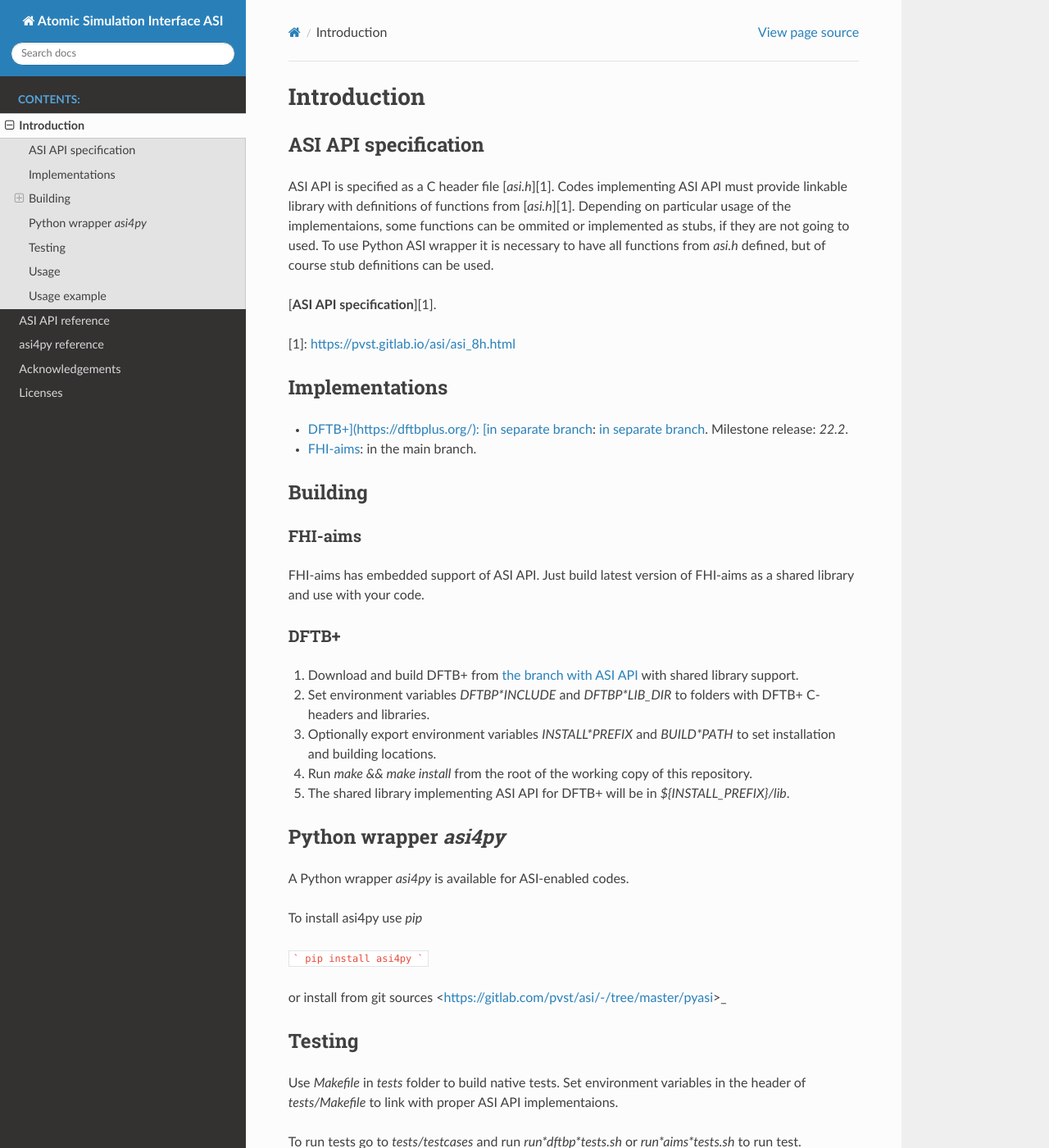
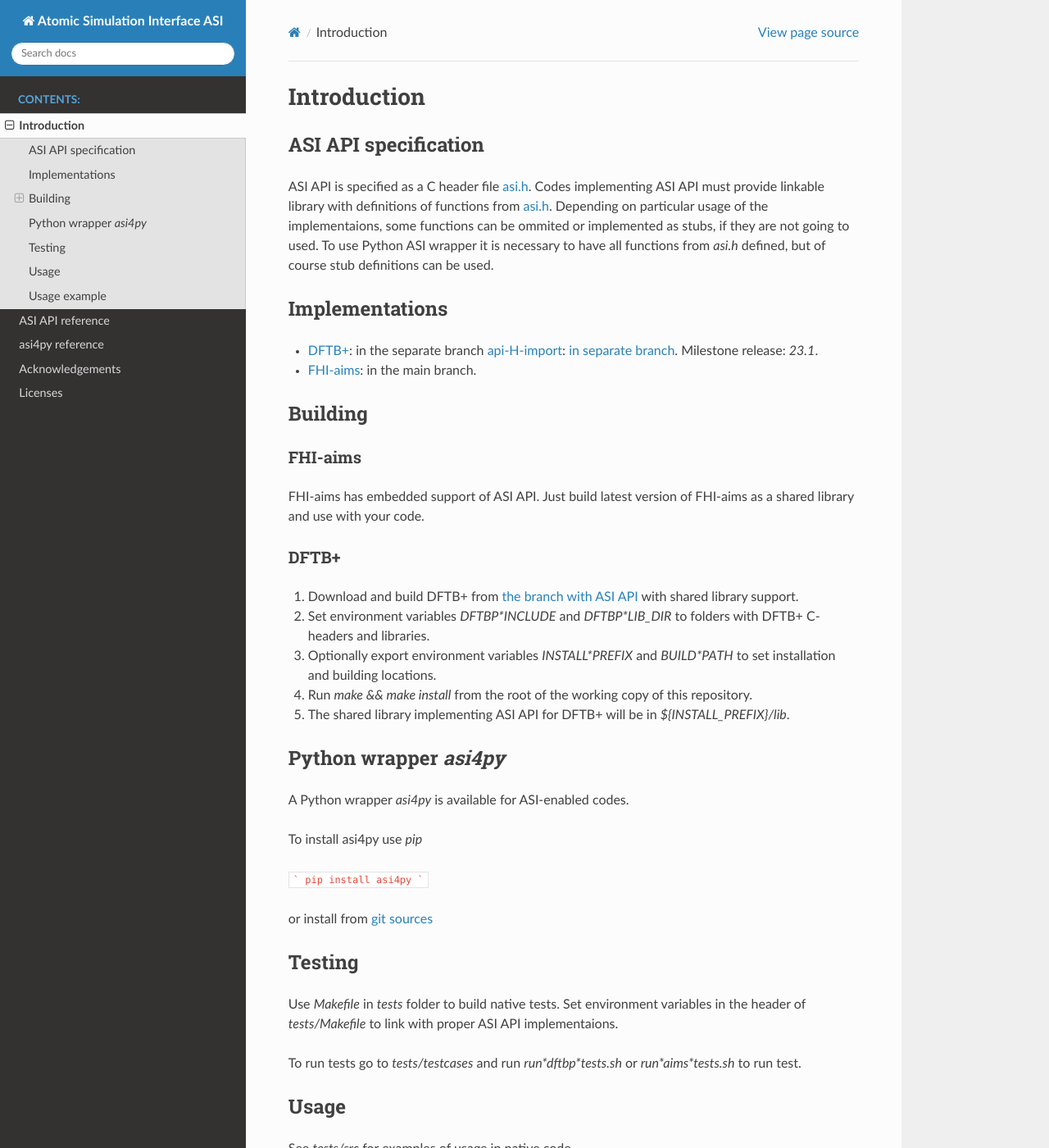
Before and after one commit to PavelStishenko/asi, a Sphinx documentation site: the page built from docs/source/intro.rst, in a window 1280 px wide and 1400 px high. Shown: the whole window at 82% size. Built offline with Sphinx 7.4.7 and the Read the Docs theme 2.0.0, drawn with Linux system fonts in a browser that asks for light colours.

Commit message:
Minor docs fixes

````diff
--- a/docs/source/intro.rst
+++ b/docs/source/intro.rst
@@ -6,16 +6,14 @@
 ASI API specification
 =======================
 
-ASI API is specified as a C header file [`asi.h`][1]. Codes implementing ASI API must provide linkable library with definitions of functions from [`asi.h`][1]. Depending on particular usage of the implementaions, some functions can be ommited or implemented as stubs, if they are not going to used. To use Python ASI wrapper it is necessary to have all functions from `asi.h` defined, but of course stub definitions can be used.
+ASI API is specified as a C header file `asi.h`_. Codes implementing ASI API must provide linkable library with definitions of functions from `asi.h`_. Depending on particular usage of the implementaions, some functions can be ommited or implemented as stubs, if they are not going to used. To use Python ASI wrapper it is necessary to have all functions from `asi.h` defined, but of course stub definitions can be used.
 
-[**ASI API specification**][1].
-
-[1]: https://pvst.gitlab.io/asi/asi_8h.html
+.. _`asi.h`: https://pvst.gitlab.io/asi/asi_8h.html
 
 Implementations
 =====================
 
-* `DFTB+](https://dftbplus.org/): [in separate branch <https://github.com/PavelStishenko/dftbplus/tree/api-dm-3>`_: `in separate branch <https://github.com/PavelStishenko/dftbplus/tree/api-dm-3>`_. Milestone release: `22.2`.
+* `DFTB+ <https://dftbplus.org/>`_: in the separate branch `api-H-import <https://github.com/PavelStishenko/dftbplus/tree/api-H-import>`_: `in separate branch <https://github.com/PavelStishenko/dftbplus/tree/api-dm-3>`_. Milestone release: `23.1`.
 
 * `FHI-aims <https://fhi-aims.org/>`_: in the main branch.
 
@@ -53,7 +51,7 @@
 pip install asi4py
 ```
 
-or install from git sources <https://gitlab.com/pvst/asi/-/tree/master/pyasi>_
+or install from `git sources <https://gitlab.com/pvst/asi/-/tree/master/pyasi>`_
 
 
 Testing
````
